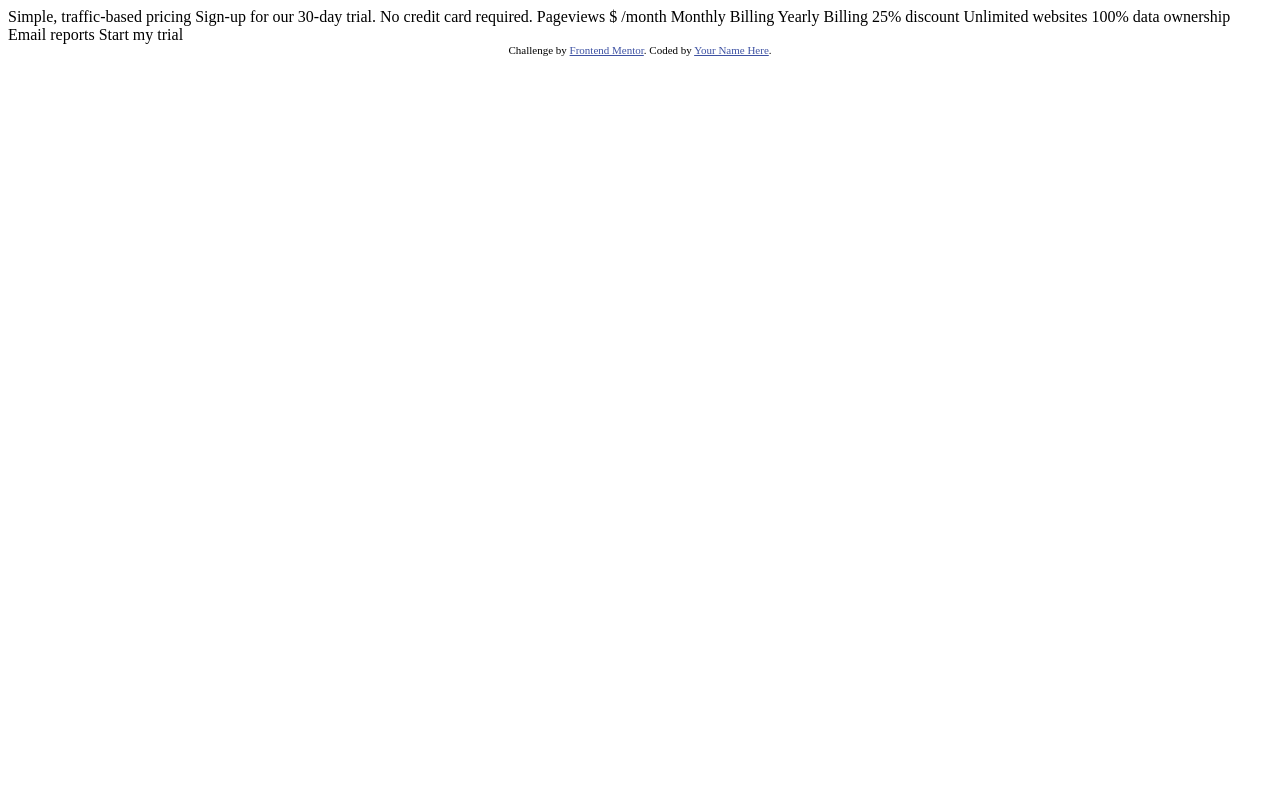
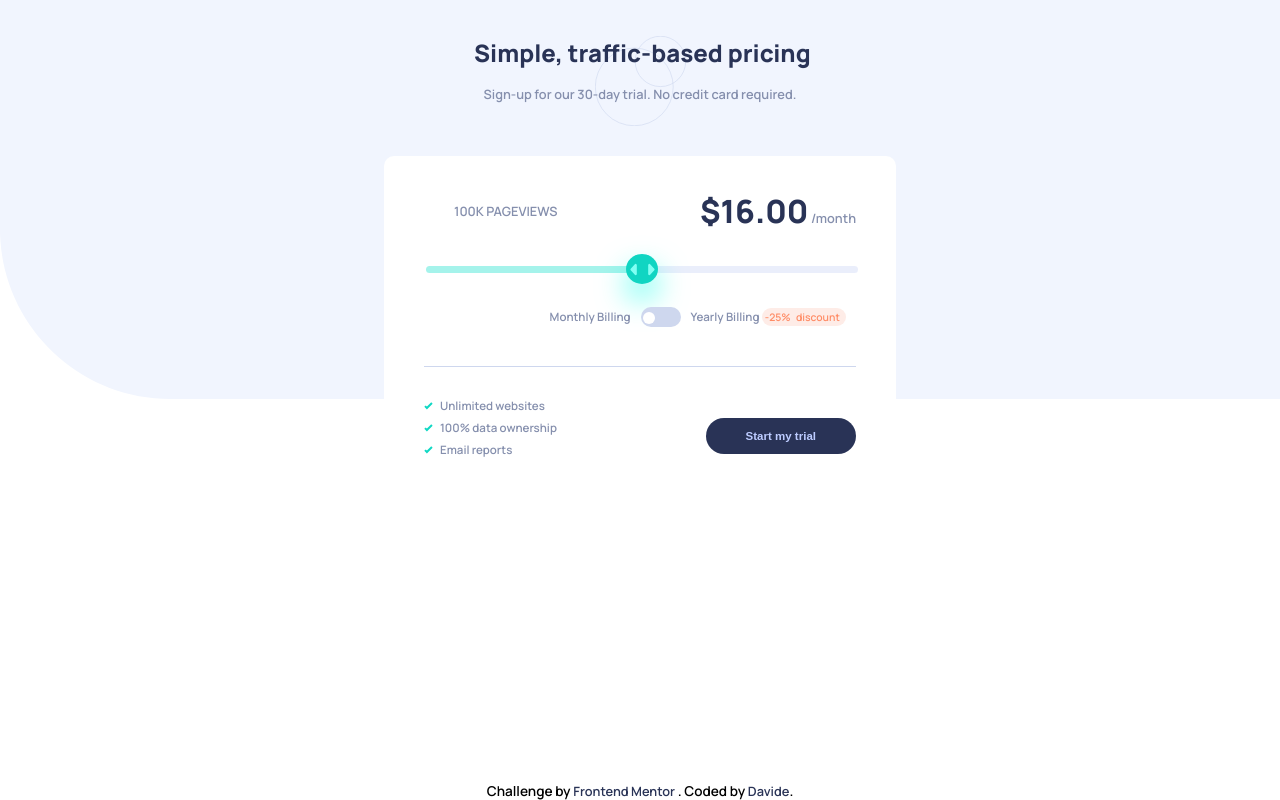
Before and after one commit to Da-vi-de/interactive-pricing-component, a plain HTML site: page index.html in a window 1280 px wide. Drawn offline with Linux system fonts and the light colour scheme.

Commit message:
style and functionality

```diff
--- a/index.html
+++ b/index.html
@@ -5,35 +5,63 @@
   <meta name="viewport" content="width=device-width, initial-scale=1.0"> <!-- displays site properly based on user's device -->
 
   <link rel="icon" type="image/png" sizes="32x32" href="./images/favicon-32x32.png">
+  <link href="https://fonts.googleapis.com/css2?family=Manrope:wght@600;800&display=swap" rel="stylesheet">
+  <link rel="stylesheet" href="style.css">
+  <script defer src="script.js"></script>
 
   <title>Frontend Mentor | Interactive pricing component</title>
+</head>
 
-  <!-- Feel free to remove these styles or customise in your own stylesheet 👍 -->
-  <style>
-    .attribution { font-size: 11px; text-align: center; }
-    .attribution a { color: hsl(228, 45%, 44%); }
-  </style>
-</head>
 <body>
+        <!--Show browser width for responsive design-->
+  <!--<span id="width" class="width-container"></span>-->
 
-  Simple, traffic-based pricing
-  Sign-up for our 30-day trial. No credit card required.
+        <!--Header-->
+  <header class="header-container content-position">
+      <h1 class="header">Simple, traffic-based pricing</h1>
+      <p class="header-sub">Sign-up for our 30-day trial. No credit card required.</p>
+  </header>
 
-  Pageviews
-  $ /month
+  <div class="top-bottom-space"></div>
 
-  Monthly Billing
-  Yearly Billing 25% discount
+        <!--Card-->
+    <div class="card content-position">
+      <div class="card-content">
+        <div class="view-price">
+          <h3 class="pageviews page-views">100K PAGEVIEWS</h3>
+          <div class="slidercontainer">
+            <input type="range" min="0" max="100" value="50" step="25">
+          </div>
+          <h3 class="pageviews"><span class="price change-price">$16.00</span> /month</h3>
+        </div>
 
-  Unlimited websites
-  100% data ownership
-  Email reports
+        <div class="billing-choice">
+          <p class="billing">Monthly Billing</p>
+            <label class=" billing-switch">
+              <input type="checkbox" class="toggle">
+              <span class="switch round"></span>
+            </label>
+          <p class="billing">Yearly Billing <span class="discount-percentage"> -25%
+            <span class="discount-percentage discount">discount</span></span>
+          </p>
+        </div>
 
-  Start my trial
+        <div  class="line"></div>
 
-  <div class="attribution">
-    Challenge by <a href="https://www.frontendmentor.io?ref=challenge" target="_blank">Frontend Mentor</a>.
-    Coded by <a href="#">Your Name Here</a>.
+    <div class="card-footer">
+        <ul class="check-icon">
+          <li>Unlimited websites</li>
+          <li>100% data ownership</li>
+          <li>Email reports</li>
+        </ul>
+        <button class="btn-trial btn-order">Start my trial</button>
+    </div>
+   </div>
   </div>
+
+  <footer class="footer">
+    Challenge by <a class="attribution" href="https://www.frontendmentor.io?ref=challenge" target="_blank">Frontend Mentor </a>.
+    Coded by <a class="attribution" href="https://github.com/Da-vi-de/interactive-pricing-component">Davide</a>.
+  </footer>
 </body>
 </html>
--- /dev/null
+++ b/script.js
@@ -0,0 +1,100 @@
+const slider = document.querySelector("input[type=range]");
+const toggle = document.querySelector("input[type=checkbox]");
+const pageviews = document.querySelector('.page-views');
+const price = document.querySelector('.change-price');
+const button = document.querySelector('.btn-order');
+const card = document.querySelector('.card');
+// let width = document.getElementById('width');
+
+let priceChoice = 16;
+
+slider.onchange = function() {
+
+  // The value is expressed in percantage. The + sign
+  // is needed to convert the value to a number because the switch
+  // doesn't read percentage.
+  switch(+slider.value) {
+    case 0:
+      pageviews.innerHTML = "10K PAGEVIEWS"
+      priceChoice = 8
+      price.innerHTML = `$ ${priceDiscount(priceChoice)}`
+      break;
+
+
+    case 25:
+      pageviews.innerHTML = "50K PAGEVIEWS";
+      priceChoice = 12;
+      price.innerHTML = `$ ${priceDiscount(priceChoice)}`;
+      break;
+
+
+    case 50:
+      pageviews.innerHTML = "100K PAGEVIEWS";
+      priceChoice = 16;
+      price.innerHTML = `$ ${priceDiscount(priceChoice)}`;
+      break;
+
+
+    case 75:
+      pageviews.innerHTML = "500K PAGEVIEWS";
+      priceChoice = 24;
+      price.innerHTML = `$ ${priceDiscount(priceChoice)}`;
+      break;
+
+
+    case 100:
+      pageviews.innerHTML = "1M PAGEVIEWS";
+      priceChoice = 36;
+      price.innerHTML = `$ ${priceDiscount(priceChoice)}`;
+      break;
+      default:
+      console.error('There\'s something wrong');
+  }
+};
+
+
+slider.addEventListener('mousemove', function() {
+  const activeSlider =  slider.value;
+  const sliderColor = `linear-gradient(90deg, rgb(165, 243, 235) ${activeSlider}%,
+  rgb(234, 238, 251) ${activeSlider}%)`;
+  slider.style.background = sliderColor;
+});
+
+const priceDiscount = function(discount) {
+  if(toggle.checked) {
+    discount = (discount * 25 / 100);
+  }
+  return discount.toFixed(2);
+};
+
+toggle.addEventListener('change', function() {
+  price.innerHTML = `$ ${priceDiscount(priceChoice)}`;
+});
+
+// Button trial simulation
+function deleteCard() {
+  card.style.display = 'none';
+}
+
+button.addEventListener('click', function() {
+  button.innerHTML = 'Ordering...';
+
+  setTimeout(() => {
+    button.innerHTML = 'Start my trial';
+    deleteCard();
+  }, 3000);
+});
+
+
+
+/* Javascript for showing the page width, useful for responsive design,
+ no need to open the developer tool. :-)
+
+const onresize = function() {
+   width.innerText = document.body.clientWidth;
+   width.classList.add('display-width');
+   setTimeout(() => {
+       width.classList.remove('display-width');
+   }, 2000)
+}
+window.addEventListener("resize", onresize); */
--- /dev/null
+++ b/style.css
@@ -0,0 +1,485 @@
+* {box-sizing: border-box;}
+
+:root {
+    --soft-cyan: hsl(174, 76%, 80%);
+    --strong-cyan: hsl(174, 86%, 45%);
+    --cyan-hover: hsl(174, 73%, 70%);
+    --light-grayish-red: hsl(14, 92%, 95%);
+    --light-red: hsl(15, 100%, 70%);
+    --pale-blue: hsl(226, 100%, 87%);
+    --white: hsl(0, 0%, 100%);
+    --very-pale-blue: hsl(230, 100%, 99%);
+    --light-grayish-blue: hsl(226, 68%, 95%);
+    --light-grayish-blue-toggle: hsl(223, 48%, 87%);
+    --grayish-blue: hsl(225, 20%, 60%);
+    --dark-blue: hsl(227, 35%, 25%);
+
+  }
+
+@media (min-width: 375px) {
+
+body {
+    margin: 0;
+    padding-top: 20px;
+    font-family: 'Manrope', sans-serif;
+    background-image: url('images/bg-pattern.svg');
+    background-size: cover;
+    background-repeat: no-repeat;
+}
+
+
+/* =================
+         Layout
+   ================= */
+
+.header-container {
+    background-image: url('images/pattern-circles.svg');
+    background-repeat: no-repeat;
+    background-position: center;
+    background-size: contain;
+    padding-bottom: 10px;
+}
+
+.content-position {
+    margin: 0 auto;
+    align-items: center;
+    width: 60%;
+}
+
+.top-bottom-space {
+    padding-bottom: 30px;
+}
+
+.card {
+    width: 80%;
+    padding: 20px 40px;
+    background-color: #fff;
+    border-radius: 10px;
+    align-content: center;
+}
+
+.card:hover {
+    box-shadow: 0px 4px 3px rgba(0, 0, 0, 0.2);
+  }
+
+  .card-content {
+    display: flex;
+    flex-direction: column;
+    justify-content: center;
+  }
+
+.billing-choice {
+    display: flex;
+    align-items: center;
+    white-space: nowrap;
+}
+
+
+.line {
+  border-bottom: 0.1px solid  var( --light-grayish-blue-toggle);
+  padding-top: 10px;
+}
+
+.card-footer {
+  padding: 10px 0;
+}
+
+.footer {
+  position: fixed;
+  left: 0;
+  bottom: 0;
+  width: 100%;
+  text-align: center;
+  font-size: 0.85rem;
+}
+
+/* =================
+      Typography
+   ================= */
+
+h1 {
+  font-size: 1rem;
+  color: var(--dark-blue);
+}
+
+h3 {
+    font-weight: 600;
+    color:  var(--grayish-blue);
+}
+
+.header-sub {
+    font-weight: 600;
+    font-size: 0.85rem;
+    color:  var(--grayish-blue);
+    padding: 0 0 1em 1em;
+    align-items: center;
+    text-align: center;
+}
+
+.price {
+    font-weight: 800;
+    color: var(--dark-blue);
+    font-size: 2rem;
+}
+
+.pageviews {
+    padding-left: 60px;
+    padding-bottom: 10px;
+    font-size: 0.80rem;
+
+}
+
+.billing {
+    font-size: 0.72rem;
+    color:  var(--grayish-blue);
+    padding: 0 10px;
+}
+
+.discount-percentage {
+  font-size: 0.65rem;
+  padding: 0.2em 0.3em;
+  color: var(--light-red);
+  background-color: var(--light-grayish-red);
+  border-radius: 15px;
+}
+
+.discount {
+  display: none;
+}
+
+.check-icon {
+  list-style: url(images/icon-check.svg);
+  list-style-position: inside;
+  font-size: 0.72rem;
+  text-align: center;
+  padding: 0 10px 10px 0;
+}
+
+.check-icon li {
+  color: var(--grayish-blue);
+  padding-bottom: 7px;
+}
+
+.attribution {
+  font-size: 0.80rem;
+  text-decoration: none;
+  color: var(--dark-blue);
+}
+
+.attribution:hover, .attribution:focus,
+.attribution:active  {
+  color: var(--pale-blue);
+}
+
+
+
+/* =====================================
+       Slider, Switch, Button
+   ===================================== */
+
+.slidercontainer {
+    width: 100%;
+}
+
+input[type="range"] {
+-webkit-appearance: none;
+appearance: none;
+width: 100%;
+height: 7px;
+border-radius: 5px;
+background: linear-gradient(90deg, rgb(165, 243, 235) 0 50%,
+rgb(234, 238, 251) 0 100%);
+outline: none;
+}
+
+
+input[type="range"]::-webkit-slider-thumb {
+-webkit-appearance: none;
+appearance: none;
+width: 32px;
+height: 30px;
+border-radius: 50%;
+background: url('images/icon-slider.svg');
+box-shadow: 0px 15px 30px rgba(0, 255, 231, 0.6);
+background-color: var(--strong-cyan);
+background-size: 25px;
+background-position: center;
+background-repeat: no-repeat;
+cursor: pointer;
+}
+
+
+input[type="range"]::-moz-range-thumb {
+width: 25px;
+height: 18px;
+border-radius: 50%;
+box-shadow: 0px 15px 30px rgba(0, 255, 231, 0.6);
+background: url('images/icon-slider.svg');
+background-color: var(--strong-cyan);
+background-size: 25px;
+background-repeat: no-repeat;
+cursor: pointer;
+}
+
+.billing-switch {
+  position: relative;
+  display: inline-block;
+  width: 55px;
+  height: 20px;
+  padding-left: 28px;
+}
+
+.billing-switch input {
+    opacity: 0;
+    width: 0;
+    height: 0;
+}
+
+.switch {
+    position: absolute;
+    cursor: pointer;
+    top: 0;
+    left: 0;
+    right: 0;
+    bottom: 0;
+    background-color: var( --light-grayish-blue-toggle);
+    -webkit-transition: .4s;
+    transition: .4s;
+  }
+
+  .switch:before {
+    position: absolute;
+    content: "";
+    width: 12px;
+    height: 12px;
+    left: 2px;
+
+    bottom: 3px;
+    background-color: white;
+    -webkit-transition: .4s;
+    transition: .4s;
+  }
+
+  input:checked + .switch {
+    background-color: var(--strong-cyan);
+  }
+
+  input:focus + .switch {
+    box-shadow: 0 0 1px var(--strong-cyan);
+
+  }
+
+  input:checked + .switch:before {
+    -webkit-transform: translateX(18px);
+    -ms-transform: translateX(18px);
+    transform: translateX(18px);
+  }
+
+  .switch.round {
+    border-radius: 34px;
+  }
+
+  .switch.round:before {
+    border-radius: 50%;
+  }
+
+  .btn-trial {
+    margin-left: 40px;
+    padding: 12px 40px;
+    font-weight: 600;
+    font-size: 0.72rem;
+    cursor: pointer;
+    background-color: var(--dark-blue);
+    color: var(--pale-blue);
+    border-radius: 20px;
+    border: none;
+
+  }
+
+  .btn-trial:focus {
+    outline: none;
+  }
+
+}
+
+@media (min-width: 500px) {
+
+  /* =================
+        Layout
+  ================= */
+
+  .content-position {
+    width: 70%;
+}
+
+  /* =================
+       Typography
+   ================= */
+
+   h1 {
+    padding-left: 35px;
+    font-size: 1.2rem;
+   }
+
+   .header-sub {
+     font-size: 0.75rem;
+     padding: 0 60px;
+   }
+
+  /* =====================================
+       Slider, Switch button, Button
+  ===================================== */
+
+  .btn-trial {
+    margin-left: 60px;
+  }
+}
+
+
+@media (min-width: 650px) {
+
+   /* =================
+        Layout
+  ================= */
+
+  .view-price {
+    display: flex;
+    flex-wrap: wrap;
+    justify-content: space-between;
+    align-items: center;
+  }
+
+  .billing-choice {
+    margin: 20px 0;
+  }
+
+  .card-footer {
+    display: flex;
+    align-items: center;
+    justify-content: space-between;
+    padding-top: 20px;
+  }
+    /* =================
+       Typography
+   ================= */
+
+   h1 {
+    font-size: 1.5rem;
+    padding-left: 60px;
+   }
+
+   .header-sub {
+     font-size: 0.80rem;
+   }
+
+  h3 {
+    order: 1;
+  }
+
+  .pageviews {
+    padding-left: 30px;
+  }
+
+  .check-icon {
+    text-align: left;
+  }
+
+.billing-choice {
+  display: flex;
+  justify-content: flex-end;
+}
+
+  .discount {
+    display: inline;
+  }
+
+   /* =====================================
+       Slider, Switch button, Button
+   ===================================== */
+   .slidercontainer {
+     order: 2;
+     display: block;
+   }
+
+   .billing-switch {
+     width: 40px;
+   }
+}
+
+@media (min-width: 979px) {
+
+  /* =================
+        Layout
+  ================= */
+
+  body {
+    background-size: contain;
+  }
+
+  .content-position {
+    width: 50%;
+  }
+
+ /* =================
+       Typography
+ ================= */
+h1 {
+  margin-left: 25px;
+}
+
+}
+
+@media (min-width: 1200px) {
+
+  /* =================
+        Layout
+  ================= */
+
+  .content-position {
+    width: 40%;
+}
+
+
+/* =================
+       Typography
+ ================= */
+
+h1 {
+  margin-left: 30px;
+}
+}
+
+@media (min-width: 1400px) {
+    /* =================
+        Layout
+  ================= */
+
+  .content-position {
+    margin-top: 80px;
+  }
+
+  /* =================
+         Typography
+   ================= */
+
+  h1 {
+    font-size: 1.5rem;
+    margin-left: 80px;
+  }
+  }
+
+/* Browser width display for responsive design
+
+.width-container {
+  display: none;
+}
+
+.display-width {
+  display: block;
+  position: absolute;
+  right: 0;
+  top: 0;
+  background-color: #E6E6E6;
+  padding: .3em;
+  font-size: .85em;
+} */
```
Also changed, not shown: 1 other file.
